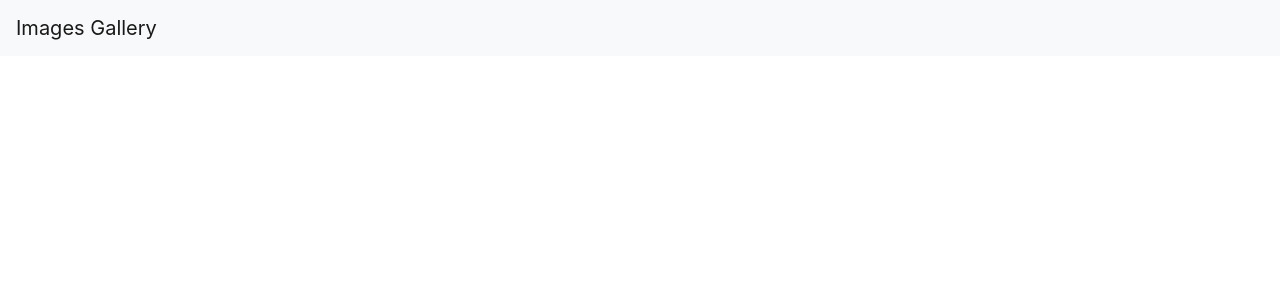
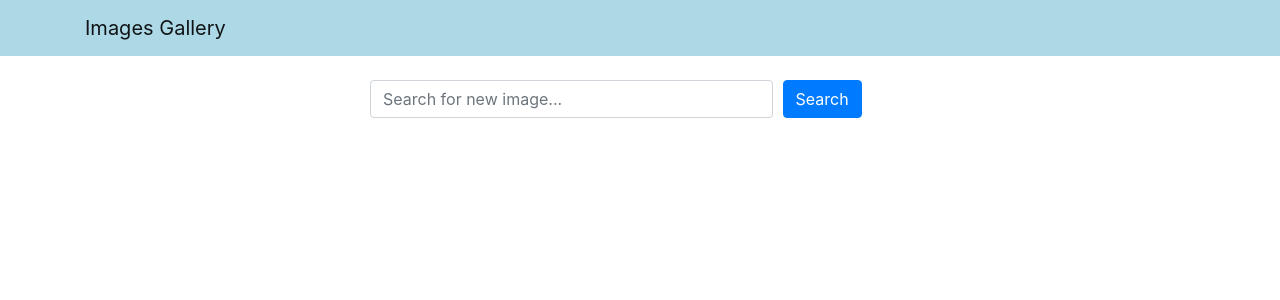
Before and after one commit to AnastasiiaDesiateryk/ImagesGalleryFrontend, a React (Create React App) app: page / in a window 1280 px wide. Shown: the top 300 px of the page. Built offline with nearby package versions, Linux system fonts and the light colour scheme; no server answers.

Commit message:
first api call

```diff
--- a/src/App.js
+++ b/src/App.js
@@ -1,9 +1,31 @@
+import { useState } from "react";
 import "bootstrap/dist/css/bootstrap.min.css";
 import Header from "./components/Header";
+import Search from "./components/Search";
+
+const UNSPLASH_KEY = process.env.REACT_APP_UNSPLASH_KEY;
+
 function App() {
+  const [word, setWord] = useState("");
+  const handleSearchSubmit = (e) => {
+    e.preventDefault();
+    console.log(word);
+    fetch(
+      `https://api.unsplash.com/photos/random/?query=${word}&client_id=${UNSPLASH_KEY}`
+    )
+      .then((res) => res.json())
+      .then((data) => {
+        console.log(data);
+      })
+      .catch((err) => {
+        console.log(err);
+      });
+  };
+
   return (
     <div>
       <Header title="Images Gallery" />
+      <Search word={word} setWord={setWord} handleSubmit={handleSearchSubmit} />
     </div>
   );
 }
--- a/src/components/Header.js
+++ b/src/components/Header.js
@@ -1,10 +1,15 @@
 import React from "react";
-import { Navbar } from "react-bootstrap";
+import { Navbar, Container } from "react-bootstrap";
 
+const navbarStyle = {
+  backgroundColor: "lightblue",
+};
 const Header = ({ title }) => {
   return (
-    <Navbar bg="light" variant="light">
-      <Navbar.Brand href="/">{title}</Navbar.Brand>
+    <Navbar style={navbarStyle} variant="light">
+      <Container>
+        <Navbar.Brand href="/">{title}</Navbar.Brand>
+      </Container>
     </Navbar>
   );
 };
--- /dev/null
+++ b/src/components/Search.js
@@ -0,0 +1,30 @@
+import { Container, Row, Col, Button, Form } from "react-bootstrap";
+
+const Search = ({ word, setWord, handleSubmit }) => {
+  return (
+    <Container className="mt-4">
+      <Row className="justify-content-center">
+        <Col xs={12} md={8} lg={6}>
+          <Form onSubmit={handleSubmit}>
+            <Form.Row>
+              <Col xs={9}>
+                <Form.Control
+                  type="text"
+                  value={word}
+                  onChange={(e) => setWord(e.target.value)}
+                  placeholder="Search for new image..."
+                />
+              </Col>
+              <Col>
+                <Button variant="primary" type="submit">
+                  Search
+                </Button>
+              </Col>
+            </Form.Row>
+          </Form>
+        </Col>
+      </Row>
+    </Container>
+  );
+};
+export default Search;
```
